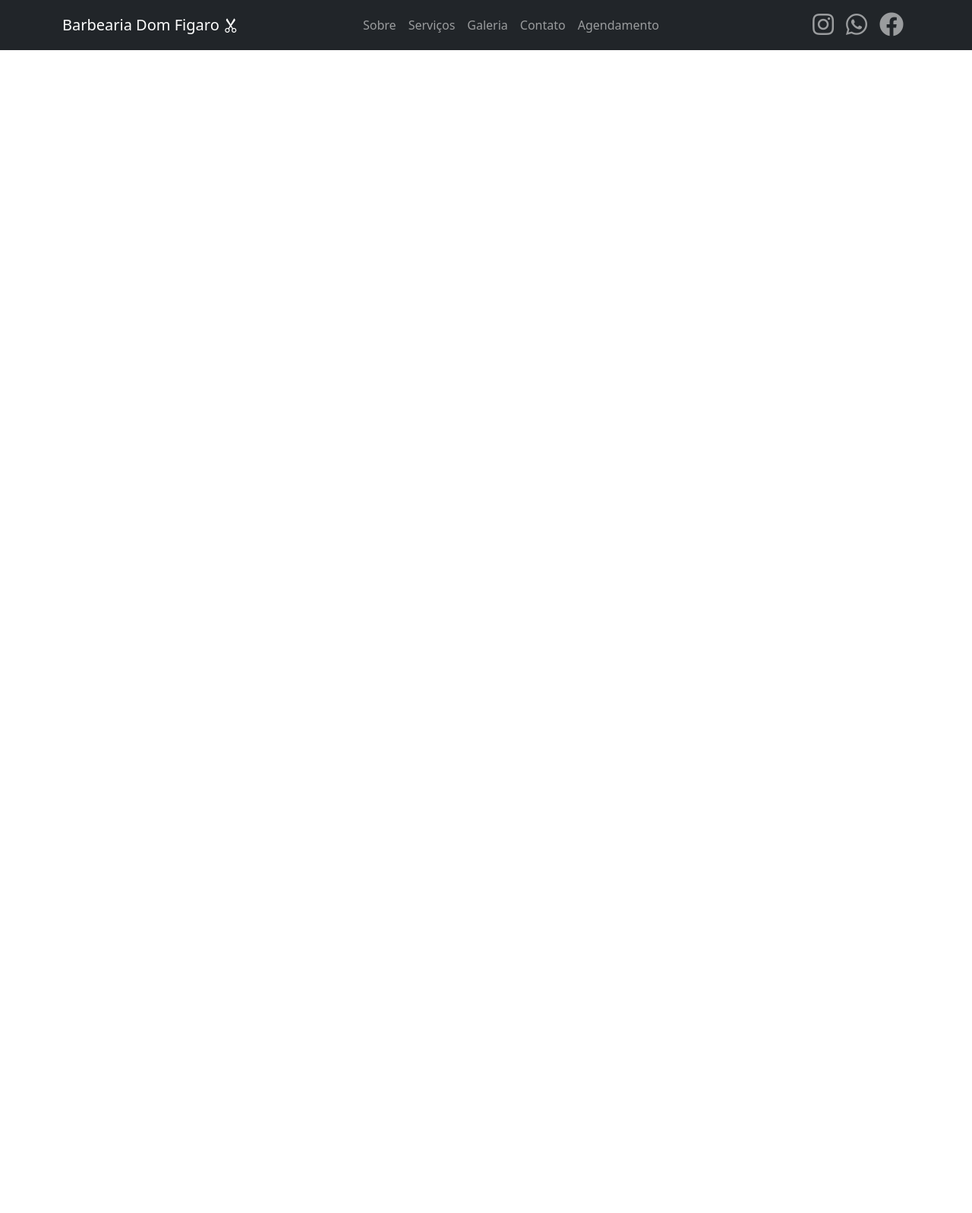
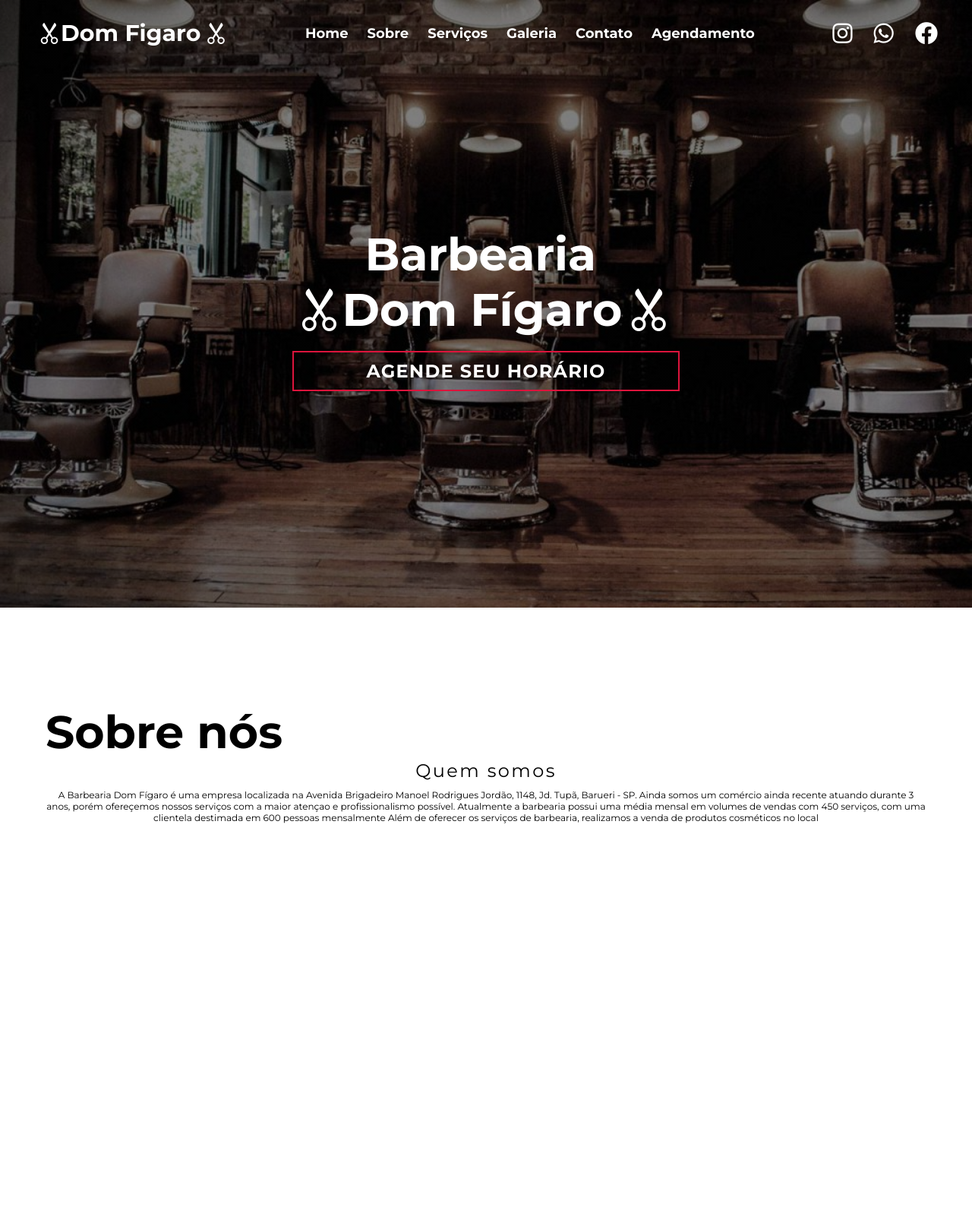
Before and after one commit to FabioMarquesArao/OPE_BARBEARIA, a Flask app: page / in a window 1280 px wide. Shown: the top 1597 px of the page at 76% size. Before the commit the page ends 66 px from the top, so only its background shows below. Run offline with Flask 2, Linux system fonts and the light colour scheme.

Commit message:
Atualizações gerais

```diff
--- a/Flask/barbearia/routes.py
+++ b/Flask/barbearia/routes.py
@@ -3,8 +3,8 @@
 
 @app.route('/')
 def menu_page():
-    return render_template('base.html')
+    return render_template('index.html')
 
 @app.route('/home')
 def home_page():
-    return render_template('index.html')
+    return render_template('menu.html')
--- a/Flask/barbearia/static/estilo.css
+++ b/Flask/barbearia/static/estilo.css
@@ -3,17 +3,16 @@
     padding: 0;
     margin: 0;
     box-sizing: border-box;
+    list-style: none;
+    text-decoration: none;
 }
-
 html{
     font-size: 12px;
     font-family: "Montserrat", sans-serif;
 }
-
 a{
     text-decoration: none;
 }
-
 .container{
     min-height: 100vh;
     width: 100%;
@@ -22,70 +21,56 @@
     justify-content: center;
 }
 
-/* hero section */
-
-
-#hero .hero{
+/* home section */
+#home .home{
     max-width: 1200px;
     margin: 0 auto;
     padding: 0 50px;
     justify-content: center;
 }
-
-
-#hero {
+#home{
     background: linear-gradient( rgba(0, 0, 0, 0.5), rgba(0, 0, 0, 0.5) ), url(./imgs/barbearia1.jpg);
    -webkit-background-size: cover;
    -moz-background-size:  cover;
    -o-background-size: cover;
    background-size: cover;
  }
-
-
-
-#hero h1{
+#home .main-title{
     display: block;
     width:fit-content;
     font-size: 5rem;
     font-weight: bolder;
     position: relative;
-    color: transparent;
-    animation: text_reveal .5s ease forwards;
-    animation-delay: .3s ;
+    color: white;
+    /* animation: text_reveal .5s ease forwards;
+    animation-delay: .3s ; */
 }
-
-#hero h1:nth-child(1){
+#home h1:nth-child(1){
     padding: 0px 95px;
-    animation-delay: 1s;
 }
-
-#hero h1:nth-child(2){
-    animation-delay: 2s;
-    margin-bottom: 20px;
+#home h1:nth-child(2){
+    margin-bottom: 30px;
 }
-
-#hero h1 span{
+#home h1 span{
     position: absolute;
     top: 0;
     left: 0;
     height: 100%;
     width: 0;
     background-color: crimson;
-    animation: text_reveal_box 1s ease;
-    animation-delay: 1s;
+
 }
-
-#hero h1:nth-child(1) span{
-    animation-delay: .5s;
+#home a .cta{
+    position: absolute;
+    top: 0;
+    left: 0;
+    height: 100%;
+    width: 0;
+    background-color: crimson;
 }
-#hero h1:nth-child(2) span{
-    animation-delay: 1.5s;
-}
-
-
-#hero .cta{
+#home .cta{
     display: -block;
-    padding: 10px 80px;
+    padding: 10px 95px;
     color: white;
     background-color: transparent;
     border: 2px solid crimson;
@@ -94,21 +79,17 @@
     text-transform: uppercase;
     text-decoration: none;
     letter-spacing: .1rem;
-    transition: .3s ease;
-    transition-property: background-color, color;
+
 }
-
-#hero .cta:hover{
+#home .cta:hover{
     color: white;
     background-color: crimson;
 }
-/* end hero section */
-
+/* end home section */
 
 /* Services section  */
-
 #services{
-    background-image: linear-gradient( rgba(0, 0, 0, 0.2), rgba(0, 0, 0, 0.2) ), url(./imgs/utensilios.jpg);
+    background-image: linear-gradient( rgba(0, 0, 0, 0.2), rgba(0, 0, 0, 0.2) ), url(./imgs/barbearia2.jpeg);
     -webkit-background-size: cover;
     -moz-background-size:  cover;
     -o-background-size: cover;
@@ -121,15 +102,12 @@
     margin: 0 auto;
     padding: 100px 0;
 }
-
-
-
-#services .service-title{
+#services .section-title{
     display: inline-block;
     padding: 10px 90px;
     color: white;
-    background-color: crimson;
-    border: 2px solid crimson;
+    background-color: rgba(0, 0, 0, 0.39);
+    border: 2px solid ;
     margin-top: 30px;
     font-size: 5rem;
     font-weight: bold;
@@ -139,7 +117,6 @@
     letter-spacing: .2rem;
     text-align: center;
 }
-
 #services .service-top p{
     font-size: 2rem;
     font-weight: bolder;
@@ -149,14 +126,12 @@
     letter-spacing: .05rem;
     color: white
 }
-
 #services .service-bottom{
     display: flex;
     align-items: center;
     justify-content: center;
     flex-wrap: wrap;
 }
-
 #services .service-item{
     flex-basis: 80%;
     display: flex;
@@ -169,86 +144,51 @@
     background-size: cover;
     margin: 10px 5%;
 }
-
 /* End of Services section  */
-
 
 /* About us section */
 .about-title{
-    display:    block;
-    padding: 10px 90px;
+    display: block;
+    width:fit-content;
+    font-size: 5rem;
+    position: relative;
     color: black;
-    margin-top: 25px;
-    font-size: 5rem;
-    font-weight: bold;
-    font-weight: 300;
-    margin-bottom: 10px;
-    text-transform: uppercase;
-    letter-spacing: .2rem;
+}
+#about .about{
+    flex-direction: column-reverse;
     text-align: center;
-}
-
-#about .about{
-    flex-direction: column;
     max-width: 1200px;
     margin: 0 auto;
-    padding: 100px 0;
+    padding: 100px 20px;
 }
-
-#about .about-header h1{
-    margin-bottom: 50px;
+#about .col-left{
+    width: 250px;
+    height: 360px;
 }
-
-#about .all-about{
-    display: flex;
-    align-items: center;
-    justify-content: center;
-    flex-direction: column;
+#about .col-right{
+    width: 100%;
 }
-
-#about .about-item{
-    display: flex;
-    align-items: center;
-    justify-content: center;
-    flex-direction: column;
-    width: 80%;
-    margin: 20px auto;
-    overflow: hiddden;
-    border-radius: 10px;
+#about .col-right h2{
+    font-size: 2rem;
+    font-weight: 500;
+    letter-spacing: .2rem;
+    margin-bottom: 10px;
 }
-#about .about-info{
-    padding: 30px;
+#about .col-right p{
+    margin-bottom: 30px;
+}
+#about .about-img img{
     flex-basis: 50%;
-    background-color: white;
-    width: 95%;
-    display: flex;
-    align-items: flex-start;
-    justify-content: center;
-    flex-direction: column;
-    background-color: #212531;
-    color: white;
-}
-
-#about .about-info h1{
-    font-size: 4rem;
-    font-weight: 500;
-}
-#about .about-info p{
-    font-size: 1.4rem;
-}
-
-#about .about-img img{
-    flex: 50%;
-    height: 300px;
+    height: fit-content;
     overflow: hidden;
+    margin-bottom: 10px;
   }
-
 /* end of about us section  */
 
 
 
 /* keyframes */
-
+/*
 @keyframes text_reveal_box{
     50%{
         width: 100%;
@@ -264,6 +204,6 @@
     100%{
         color: white;
     }
-}
+} */
 
 /* end of keyframes */
--- /dev/null
+++ b/Flask/barbearia/static/menu.css
@@ -0,0 +1,124 @@
+@import url('https://fonts.googleapis.com/css2?family=Montserrat:wght@300;400;700&display=swap');
+
+*{
+    margin: 0;
+    padding: 0;
+    box-sizing: border-box;
+    font-family: "Montserrat", sans-serif;
+}
+.content{
+    max-width: 1250px;
+    margin: auto;
+    padding: 0px 30px;
+}
+.navbar{
+    position: fixed;
+    z-index: 5;
+    width: 100%;
+    padding: 25px 0;
+    transition: all .3s ease;
+}
+.navbar.sticky{
+    padding: 15px 0;
+    background: #1b1b1b;
+}
+.navbar .content{
+    display: flex;
+    align-items: center;
+    justify-content: space-between;
+}
+.navbar .logo a{
+    color: #fff;
+    font-size: 30px;
+    font-weight: bolder;
+    text-decoration: none;
+}
+.navbar .menu-list{
+    display: inline-flex;
+}
+.menu-list li{
+    list-style: none;
+}
+.menu-list li a{
+    color: #fff;
+    font-size: 18px;
+    font-weight: bolder;
+    margin-left: 25px;
+    text-decoration: none;
+}
+.menu-list li a:hover{
+    color: crimson;
+}
+.icon{
+    color: #fff;
+    font-size: 25px;
+    cursor: pointer;
+    display: none;
+
+}
+.icon.cancel-btn{
+    position: absolute;
+    right: 30px;
+    top: 20px;
+}
+.nav-item{
+    display: inline-flex;
+}
+.nav-item li{
+    list-style: none;
+}
+.nav-link{
+    color: #fff;
+    font-size: 15px;
+    margin-left: 25px;
+    text-decoration: none;
+}
+/* end navbar */
+
+
+@media (max-width: 868px){
+    body.disabledScroll{
+        overflow: hidden;
+    }
+    .icon{
+        display: block;
+    }
+    .icon.hide{
+        display: none;
+    }
+    .navbar .menu-list{
+        position: fixed;
+        top: 0;
+        left: -100%;
+        height: 100vh;
+        width: 100%;
+        max-width: 400px;
+        background: #222;
+        display: block;
+        padding: 40px 0;
+        text-align: center;
+        transition: all 0.4s ease;
+    }
+    .navbar .menu-list.active{
+        left: 0%;
+    }
+    .navbar .menu-list li{
+        margin-top: 45px;
+    }
+    .navbar .menu-list li a{
+        font-size: 23px;
+    }
+    .navbar .icon-list{
+        position: fixed;
+        top: 0;
+        left: -100%;
+        height: 100vh;
+        width: 100%;
+        max-width: 400px;
+        background: #222;
+        display: block;
+        padding: 40px 0;
+        text-align: center;
+        transition: all 0.4s ease;
+    }
+}
--- a/Flask/barbearia/templates/base.html
+++ b/Flask/barbearia/templates/base.html
@@ -1,68 +1,73 @@
 <!DOCTYPE html>
-
+<html lang="en">
 <head>
     <meta charset="UTF-8">
     <meta http-equiv="X-UA-Compatible" content="IE=edge">
     <meta name="viewport" content="width=device-width, initial-scale=1.0">
+    <link rel="stylesheet" href="{{ url_for('static', filename='menu.css') }}">
+    {% block style %}
+    {% endblock %}
+    <link rel="stylesheet" href="https://cdnjs.cloudflare.com/ajax/libs/font-awesome/5.15.2/css/all.min.css"/>
+    <link rel="stylesheet" href="https://cdn.jsdelivr.net/npm/bootstrap-icons@1.5.0/font/bootstrap-icons.css">
     <title>
-        {% block tile %}
+        {% block title%}
         {% endblock %}
     </title>
-    <link rel="stylesheet" href="https://cdn.jsdelivr.net/npm/bootstrap-icons@1.5.0/font/bootstrap-icons.css">
-    {% block style %}
-    {% endblock %}
-    <link href="https://cdn.jsdelivr.net/npm/bootstrap@5.1.0/dist/css/bootstrap.min.css" rel="stylesheet" integrity="sha384-KyZXEAg3QhqLMpG8r+8fhAXLRk2vvoC2f3B09zVXn8CA5QIVfZOJ3BCsw2P0p/We" crossorigin="anonymous">
-    <script src="https://cdn.jsdelivr.net/npm/bootstrap@5.1.0/dist/js/bootstrap.bundle.min.js" integrity="sha384-U1DAWAznBHeqEIlVSCgzq+c9gqGAJn5c/t99JyeKa9xxaYpSvHU5awsuZVVFIhvj" crossorigin="anonymous"></script>
-    <link rel="stylesheet" href="https://cdnjs.cloudflare.com/ajax/libs/font-awesome/5.15.4/css/all.min.css" integrity="sha512-1ycn6IcaQQ40/MKBW2W4Rhis/DbILU74C1vSrLJxCq57o941Ym01SwNsOMqvEBFlcgUa6xLiPY/NS5R+E6ztJQ==" crossorigin="anonymous" referrerpolicy="no-referrer" />
 </head>
 <body>
-    <nav class="navbar navbar-dark navbar-expand-md bg-dark justify-content-center">
-        <div class="container">
-            <a href="/" class="navbar-brand d-flex w-50 me-auto">Barbearia Dom Figaro
-                <i style="margin-left: 5px;"    class="bi bi-scissors"></i></a>
-
-            <button class="navbar-toggler" type="button" data-bs-toggle="collapse" data-bs-target="#collapsingNavbar3">
-                <span class="navbar-toggler-icon"></span>
-            </button>
-            <div class="navbar-collapse collapse w-100" id="collapsingNavbar3">
-                <ul class="navbar-nav w-100 justify-content-center">
-                    <li class="nav-item active">
-                        <a class="nav-link" href="#"></a>
+    <nav class="navbar">
+        <div class="content">
+            <div class="logo"><a href="#"><i style="margin-left: 5px;"    class="bi bi-scissors"></i>Dom Figaro<i style="margin-left: 5px;"    class="bi bi-scissors"></i></a></div>
+            <ul class="menu-list">
+                <div class="icon cancel-btn">
+                    <i class="fas fa-times"></i>
+                </div>
+                <li><a class="active" href="#home">Home</a></li>
+                <li><a href="#about">Sobre</a></li>
+                <li><a href="#services">Serviços</a></li>
+                <li><a href="#">Galeria</a></li>
+                <li><a href="#">Contato</a></li>
+                <li><a href="#">Agendamento</a></li>
+            </ul>
+            <ul class="icon-list">
+                <li class="nav-item">
+                    <a class="nav-link" href="https://www.instagram.com/" target="_blank"><i class="fab fa-instagram fa-2x"></i></a>
                 </li>
                 <li class="nav-item">
-                        <a class="nav-link" href="#">Sobre</a>
+                    <a class="nav-link" href="https://web.whatsapp.com/" target="_blank"><i class="fab fa-whatsapp fa-2x"></i></a>
                 </li>
                 <li class="nav-item">
-                        <a class="nav-link" href="#">Serviços</a>
-                    </li>
-                    <li class="nav-item">
-                        <a class="nav-link" href="#">Galeria</a>
-                    </li>
-                    <li class="nav-item">
-                        <a class="nav-link" href="#">Contato</a>
-                    </li>
-                    <li class="nav-item">
-                        <a class="nav-link" href="#">Agendamento</a>
+                    <a class="nav-link" href="https://pt-br.facebook.com/" target="_blank"><i class="fab fa-facebook fa-2x"></i></a>
                 </li>
             </ul>
-                <ul class="nav navbar-nav ms-auto w-100 justify-content-end">
-                    <li class="nav-item">
-                        <a class="nav-link" href="#"><i class="fab fa-instagram fa-2x"></i></a>
-                    </li>
-                    <li class="nav-item">
-                        <a class="nav-link" href="#"><i class="fab fa-whatsapp fa-2x"></i></a>
-                    </li>
-                    <li class="nav-item">
-                        <a class="nav-link" href="#"><i class="fab fa-facebook fa-2x"></i></a>
-                    </li>
-
-                        </ul>
-                    </li>
-                </ul>
+            <div class="icon menu-btn">
+                <i class="fas fa-bars"></i>
             </div>
         </div>
     </nav>
-       {% block content %}
+
+    {% block content%}
     {% endblock %}
+
+    <script>
+        const body = document.querySelector("body");
+        const menu = document.querySelector(".menu-list");
+        const navbar = document.querySelector(".navbar");
+        const menuBtn = document.querySelector(".menu-btn");
+        const cancelBtn = document.querySelector(".cancel-btn");
+        menuBtn.onclick = ()=>{
+            menu.classList.add("active");
+            body.classList.add("disabledScroll");
+            menuBtn.classList.add("hide");
+        };
+        cancelBtn.onclick = ()=>{
+            menu.classList.remove("active");
+            body.classList.remove("disabledScroll");
+            menuBtn.classList.remove("hide");
+        };
+        window.onscroll = ()=>{
+            this.scrollY > 20 ? navbar.classList.add("sticky") : navbar.classList.remove("sticky");
+        };
+    </script>
 </body>
 </html>
--- a/Flask/barbearia/templates/index.html
+++ b/Flask/barbearia/templates/index.html
@@ -2,46 +2,39 @@
 {% block title %}
     Barbearia Dom Figaro
 {% endblock %}
-
 {% block style %}
 <link rel="stylesheet" href="{{ url_for('static', filename='estilo.css') }}">
 {% endblock %}
+
 {% block content%}
-<body>
-    <!-- hero section -->
-    <section id="hero">
-        <div class="hero container">
+    <!-- home section -->
+    <section id="home" class="banne">
+        <div class="home container">
             <div>
-                <h1>Barbearia<span></span></h1>
-                <h1><i style="margin-left: 5px;"    class="bi bi-scissors"></i>Dom Fígaro<i style="margin-left: 5px;"    class="bi bi-scissors"></i><span></span></h1>
-                <a href="#" type="button" class="cta">Agende seu horário</a>
+                <h1 class="main-title">Barbearia<span></span></h1>
+                <h1 class="main-title"><i style="margin-left: 5px;"    class="bi bi-scissors"></i>Dom Fígaro<i style="margin-left: 5px;"    class="bi bi-scissors"></i><span></span></h1>
+                <a href="#" type="button" class="cta">Agende seu horário<span></span></a>
             </div>
         </div>
     </section>
-    <!-- end hero section -->
+    <!-- end home section -->
 
     <!-- About us Section -->
 
     <section id="about">
-        <div class="about-container">
-            <div class="about-header">
+        <div class="about container">
+            <div class="col-left">
+                <div class="about-img">
+                    <!-- <img src="{{ url_for('static', filename='./imgs/fundoSobre.jpg') }}" alt="img"> -->
+                </div>
+            </div>
+            <div class="col-right">
                 <h1 class="about-title">Sobre nós</h1>
-            </div>
-            <div class="all-about">
-                <div class="about-item">
-                    <div class="about-info">
-                        <h1>Quem somos</h1>
-                        <p>A Barbearia Dom Fígaro é uma empresa localizada na Avenida Brigadeiro Manoel Rodrigues Jordão, 1148, Jd. Tupã, Barueri - SP.
-                            Ainda somos um comércio ainda recente atuando durante 3 anos, porém ofereçemos nossos serviços com a maior atençao e profissionalismo possível.
-                            Atualmente a barbearia possui uma média mensal em volumes de vendas com 450 serviços, com uma clientela destimada em 600 pessoas mensalmente
-                            Além de oferecer os serviços de barbearia, realizamos a venda de produtos cosméticos no local</p>
-                    </div>
-                    <div class="about-img">
-                        <img src="{{ url_for('static', filename='./imgs/barbearia2.jpeg') }}" alt="img">
-                    </div>
-
-                </div>
-
+                <h2>Quem somos</h2>
+                <p>A Barbearia Dom Fígaro é uma empresa localizada na Avenida Brigadeiro Manoel Rodrigues Jordão, 1148, Jd. Tupã, Barueri - SP.
+                    Ainda somos um comércio ainda recente atuando durante 3 anos, porém ofereçemos nossos serviços com a maior atençao e profissionalismo possível.
+                    Atualmente a barbearia possui uma média mensal em volumes de vendas com 450 serviços, com uma clientela destimada em 600 pessoas mensalmente
+                    Além de oferecer os serviços de barbearia, realizamos a venda de produtos cosméticos no local</p>
             </div>
         </div>
     </section>
@@ -55,27 +48,27 @@
     <section id="services">
         <div class="services container">
             <div class="service-top">
-                <h1 class="service-title">Serviços</h1>
+                <h1 class="section-title">Serviços</h1>
                 <p> Conheça alguns serviços e preços de nosso  salão!</p>
             </div>
             <div class="service-bottom">
                 <div class="service-item">
-                    <div class="icon"><img src="https://img.icons8.com/ios-filled/50/000000/short-beard.png"/></div>
+                    <div class="icon-service"><img src="https://img.icons8.com/ios-filled/50/000000/short-beard.png"/></div>
                     <h2>Barba</h2>
                     <p>R$25</p>
                 </div>
                 <div class="service-item">
-                    <div class="icon"><img src="https://img.icons8.com/material-outlined/50/000000/barbershop.png"/></div>
+                    <div class="icon-service"><img src="https://img.icons8.com/material-outlined/50/000000/barbershop.png"/></div>
                     <h2>Corte Simples</h2>
                     <p>R$30</p>
                 </div>
                 <div class="service-item">
-                    <div class="icon"><img src="https://img.icons8.com/ios-glyphs/50/000000/straight-razor--v1.png"/></div>
+                    <div class="icon-service"><img src="https://img.icons8.com/ios-glyphs/50/000000/straight-razor--v1.png"/></div>
                     <h2>Pezinho</h2>
                     <p>R$20</p>
                 </div>
                 <div class="service-item">
-                    <div class="icon"><img src="https://img.icons8.com/ios/50/000000/hair-dryer.png"/></div>
+                    <div class="icon-service"><img src="https://img.icons8.com/ios/50/000000/hair-dryer.png"/></div>
                     <h2>Seladinho</h2>
                     <p>R$35</p>
                 </div>
@@ -83,5 +76,4 @@
         </div>
     </section>
     <!-- End of Service Section -->
-</body>
 {% endblock %}
```
Also changed, not shown: Flask/barbearia/static/imgs/fundoSobre.jpg (added), Flask/barbearia/static/imgs/fundoSobre2.jpg (added), Flask/barbearia/static/imgs/fundoSobre3.jpg (added). Lines whose indentation alone changed are shown as unchanged.
